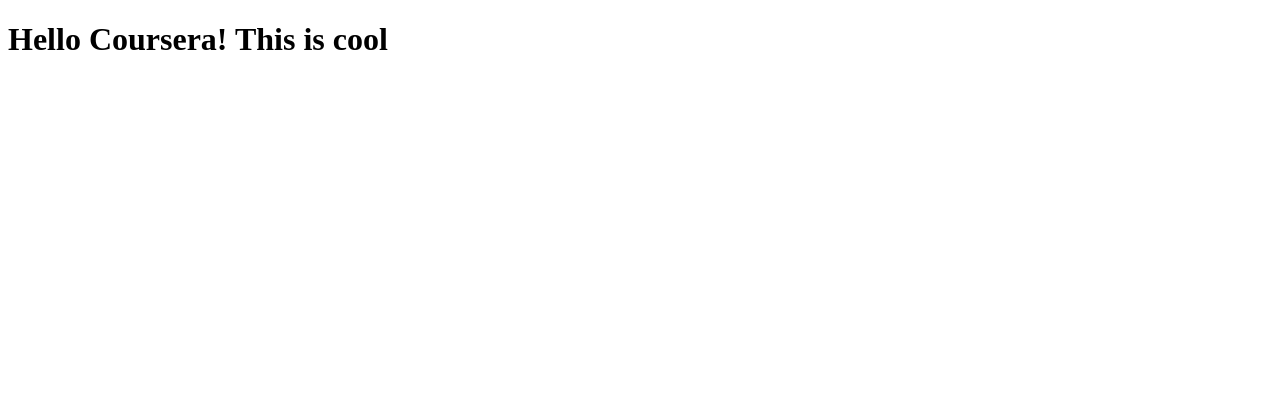
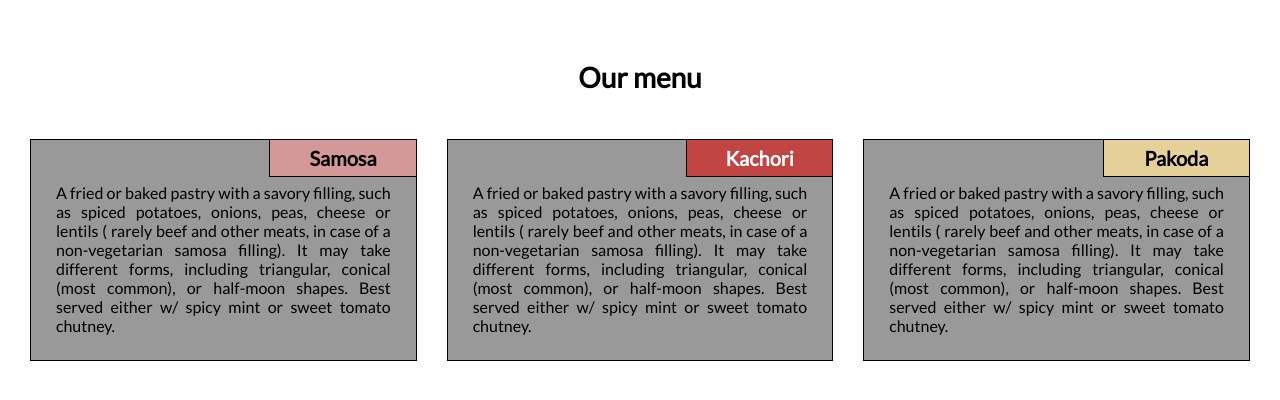
Before and after one commit to Ranjith-Jagarwal/Coursera-test, a plain HTML site: page module2_solution/index.html in a window 1280 px wide. Drawn offline with Linux system fonts and the light colour scheme.

Commit message:
Module_2 site

```diff
--- /dev/null
+++ b/module2_solution/css/style.css
@@ -0,0 +1,153 @@
+
+*{
+  box-sizing: border-box;
+  margin:0;
+  padding:0;
+}
+
+body{
+  font-family: 'Lato', sans-serif;
+}
+
+.row{
+  width: 100%;
+}
+
+.menu {
+  text-align: center;
+  margin-bottom: 30px;
+  font-size: 175%;
+}
+
+.container{
+ position: relative;
+ top:45px;
+ margin: 15px;
+}
+
+.item{
+  position: relative;
+  top: 0;
+  background-color:#999999;
+  margin: 15px;
+  padding: 25px;
+  border: 1px solid #000;
+}
+
+.item p{
+  margin-top: 18px;
+  text-align: justify;
+  font-size: 100%;
+}
+
+.item-name {
+  position: absolute;
+  top:0;
+  right: 0px;
+  background: green;
+  padding: 6px;
+  border-left: 1px solid #000;
+  border-bottom: 1px solid #000;
+}
+
+.item-name>h3 {
+  text-align: center !important;
+}
+.item-font-size{
+  font-size: 125%;
+}
+
+#item-one {
+  background-color: #D59898;
+}
+
+#item-two{
+  background-color: #C14543;
+}
+
+#item-three{
+  background-color: #E5D198;
+}
+
+#color {
+  color : white;
+}
+
+/* Simple Responsive Framework. */
+/*------ Desktop ------*/
+@media (min-width: 992px){
+  .col-lg-1, .col-lg-2, .col-lg-3, .col-lg-4, .col-lg-5, .col-lg-6, .col-lg-7, .col-lg-8, .col-lg-9, .col-lg-10, .col-lg-11, .col-lg-12 {
+    float: left;
+  }
+  .col-lg-1 {
+    width: 8.33%;
+  }
+  .col-lg-2 {
+    width: 16.66%;
+  }
+  .col-lg-3 {
+    width: 25%;
+  }
+  .col-lg-4 {
+    width: 33.33%;
+  }
+  .col-lg-5 {
+    width: 41.66%;
+  }
+  .col-lg-6 {
+    width: 50%;
+  }
+  .col-lg-7 {
+    width: 58.33%;
+  }
+  .col-lg-8 {
+    width: 66.66%;
+  }
+  .col-lg-9 {
+    width: 74.99%;
+  }
+  .col-lg-10 {
+    width: 83.33%;
+  }
+  .col-lg-11 {
+    width: 91.66%;
+  }
+  .col-lg-12 {
+    width: 100%;
+  }
+  .item-adjust {
+    width: 38%;
+  }
+
+}
+
+
+/*---- Responsive for Tablet ----*/
+@media (min-width: 768px) and (max-width: 991px){
+  .col-lg-4 {
+    width: 50%;
+    float: left;
+  }
+  .col-lg-tablet{
+   width: 100%;
+   float: left;
+ }
+ .item-adjust {
+    width: 45%;
+  }
+  .item-big {
+    width: 20%;
+  }
+}
+
+
+/*----- Mobile Responsive -----*/
+@media (max-width: 767px){
+  .col-lg-4{
+    width: 100%;
+    float: left;
+  }
+  .item-adjust {
+    width: 35%;
+  }
+}
--- a/module2_solution/index.html
+++ b/module2_solution/index.html
@@ -1,10 +1,49 @@
 <!DOCTYPE html>
 <html>
 <head>
-	<meta charset="utf-8">
-	<title>Hello Coursera!</title>
+  <meta charset="utf-8">
+  <meta name="viewport" content="width=device-width, initial-scale=1">
+  <title>Module_2 Site</title>
+  <link rel='stylesheet' href='css/style.css' type='text/css'>
+  <link rel='stylesheet' href='https://fonts.googleapis.com/css?family=Lato'>
 </head>
 <body>
-<h1>Hello Coursera! This is cool</h1>
+  <div class="container">
+    <div class="row">
+
+    <h1 class="menu">Our menu</h1>
+      <div class="col-lg-4">
+        <div class="item">
+          <div class="item-name item-adjust" id="item-one">
+            <h3 class="item-font-size">Samosa</h3>
+          </div>
+          <p>
+            A fried or baked pastry with a savory filling, such as spiced potatoes, onions, peas, cheese or lentils ( rarely beef and other meats, in case of a non-vegetarian samosa filling). It may take different forms, including triangular, conical (most common), or half-moon shapes. Best served either w/ spicy mint or sweet tomato chutney.
+          </p>
+        </div>
+      </div>
+      <div class="col-lg-4">
+        <div class="item">
+         <div class="item-name item-adjust" id="item-two">
+          <h3 class="item-font-size" id="color">Kachori</h3>
+        </div>
+        <p>
+          A fried or baked pastry with a savory filling, such as spiced potatoes, onions, peas, cheese or lentils ( rarely beef and other meats, in case of a non-vegetarian samosa filling). It may take different forms, including triangular, conical (most common), or half-moon shapes. Best served either w/ spicy mint or sweet tomato chutney.
+        </p>
+      </div>
+    </div>
+    <div class="col-lg-4 col-lg-tablet">
+      <div class="item">
+       <div class="item-name item-adjust item-big" id="item-three">
+        <h3 class="item-font-size">Pakoda</h3>
+      </div>
+      <p>
+        A fried or baked pastry with a savory filling, such as spiced potatoes, onions, peas, cheese or lentils ( rarely beef and other meats, in case of a non-vegetarian samosa filling). It may take different forms, including triangular, conical (most common), or half-moon shapes. Best served either w/ spicy mint or sweet tomato chutney.
+      </p>
+    </div>
+  </div>
+
+</div>
+</div>
 </body>
 </html>
```
